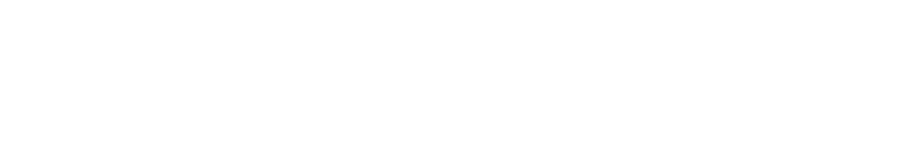
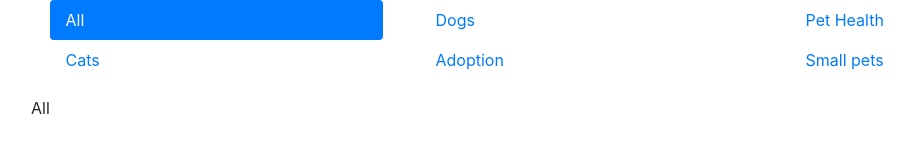
Before and after one commit to kodemia/desafio1_equipoC, a plain HTML site: page index.html in a window 1280 px wide. Shown: the whole page, without its empty margins (54-968 px from the left). Drawn offline with Linux system fonts and the light colour scheme.

Commit message:
[ADD] index.html tabs

```diff
--- a/css/main.css
+++ b/css/main.css
@@ -0,0 +1,12 @@
+.tabs{
+    justify-content: space-between;
+}
+.container ul li{
+    margin-left: auto;
+    margin-right: auto;
+    width: 30%;
+}
+.container ul li a{
+    margin-left: auto;
+    margin-right: auto;
+}
--- a/index.html
+++ b/index.html
@@ -18,7 +18,36 @@
 
     <section class="title"></section>
 
-    <main class="main"></main>
+    <main class="container">
+        <ul class="nav nav-pills mb-3 tabs" id="pills-tab" role="tablist">
+            <li class="nav-item nav-item-block">
+              <a class="nav-link active" id="pills-all-tab" data-toggle="pill" href="#pills-all" role="tab" aria-controls="pills-all" aria-selected="true">All</a>
+            </li>
+            <li class="nav-item nav-item-block">
+              <a class="nav-link" id="pills-dogs-tab" data-toggle="pill" href="#pills-dogs" role="tab" aria-controls="pills-profile" aria-selected="false">Dogs</a>
+            </li>
+            <li class="nav-item nav-item-block">
+              <a class="nav-link" id="pills-pethealth-tab" data-toggle="pill" href="#pills-pethealth" role="tab" aria-controls="pills-pethealth" aria-selected="false">Pet Health</a>
+            </li>
+            <li class="nav-item nav-item-block">
+                <a class="nav-link" id="pills-cats-tab" data-toggle="pill" href="#pills-cats" role="tab" aria-controls="pills-cats" aria-selected="false">Cats</a>
+              </li>
+              <li class="nav-item nav-item-block">
+                <a class="nav-link" id="pills-adoption-tab" data-toggle="pill" href="#pills-adoption" role="tab" aria-controls="pills-adoption" aria-selected="false">Adoption</a>
+              </li>
+              <li class="nav-item nav-item-block">
+                <a class="nav-link" id="pills-smallpets-tab" data-toggle="pill" href="#pills-smallpets" role="tab" aria-controls="pills-smallpets" aria-selected="false">Small pets</a>
+              </li>
+          </ul>
+          <div class="tab-content" id="pills-tabContent">
+            <div class="tab-pane fade show active" id="pills-home" role="tabpanel" aria-labelledby="pills-all-tab">All</div>
+            <div class="tab-pane fade" id="pills-profile" role="tabpanel" aria-labelledby="pills-dogs-tab">Dogs</div>
+            <div class="tab-pane fade" id="pills-contact" role="tabpanel" aria-labelledby="pills-pethealth-tab">Pet Health</div>
+            <div class="tab-pane fade" id="pills-contact" role="tabpanel" aria-labelledby="pills-cats-tab">Cats</div>
+            <div class="tab-pane fade" id="pills-contact" role="tabpanel" aria-labelledby="pills-adoption-tab">Adoption</div>
+            <div class="tab-pane fade" id="pills-contact" role="tabpanel" aria-labelledby="pills-smallpets-tab">Small Pets</div>
+          </div>
+    </main>
 
     <footer class="footer"></footer>
 
```
